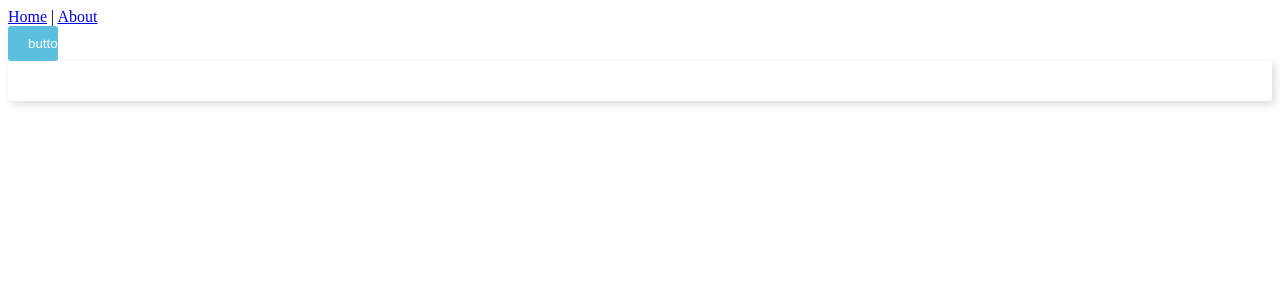
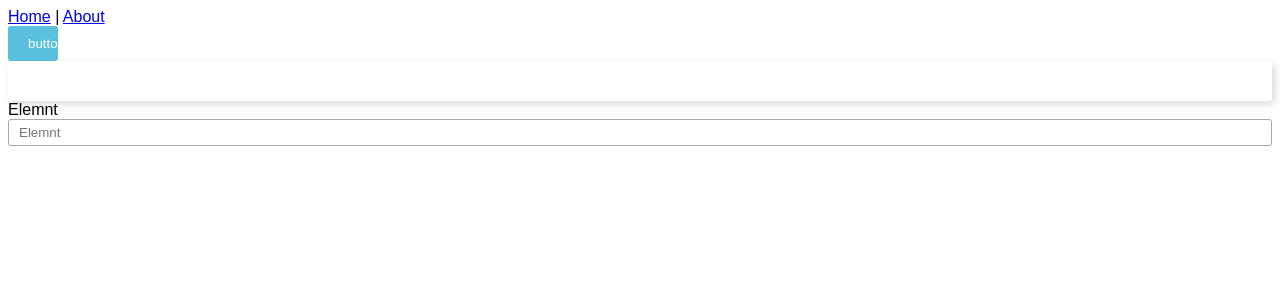
Before and after one commit to ayoubmehd/brief-6-frontend, a Vue app: page / in a window 1280 px wide. Shown: the top 300 px of the page. Built offline with nearby package versions, Linux system fonts and the light colour scheme.

Commit message:
style(ui-element): add style for form elements feat(ui-element): add props for controling the functionality

```diff
--- a/src/App.vue
+++ b/src/App.vue
@@ -6,4 +6,8 @@
   <router-view />
 </template>
 
-<style></style>
+<style>
+:root {
+  font-family: Arial, Helvetica, sans-serif;
+}
+</style>
--- a/src/components/ui-elements/b6f-form-element.vue
+++ b/src/components/ui-elements/b6f-form-element.vue
@@ -1,9 +1,81 @@
-<template>
-  <div></div>
-</template>
+<script>
+import { computed, h } from "vue";
 
-<script>
-export default {};
+export default {
+  props: {
+    element: {
+      type: String,
+      default: "",
+    },
+    text: {
+      type: String,
+      default: "",
+    },
+    value: {
+      type: String,
+      default: "",
+    },
+    vertical: Boolean,
+  },
+  emits: ["input"],
+  render() {
+    return h(
+      "div",
+      { class: `form-group ${this.vertical ? "vertical" : ""}` },
+      [
+        h("label", {}, this.text),
+        h(
+          this.element,
+          {
+            placeholder: this.text,
+            onInput: (event) => {
+              this.inputVal = event.target.value;
+              this.$emit("input", event.target.value);
+            },
+          },
+          ""
+        ),
+      ]
+    );
+  },
+  setup(props, { emit }) {
+    const inputVal = computed({
+      get() {
+        return props.value;
+      },
+      set(val) {
+        emit("input", val);
+      },
+    });
+
+    return { inputVal };
+  },
+};
 </script>
 
-<style></style>
+<style scoped>
+.form-group {
+  display: flex;
+}
+
+.vertical {
+  flex-wrap: wrap;
+}
+
+.vertical * {
+  width: 100%;
+}
+
+label {
+  display: block;
+  width: 30%;
+}
+input {
+  display: block;
+  width: 70%;
+  padding: 5px 10px;
+  border-radius: 3px;
+  border: 1px solid #aaa;
+  outline-color: #949494;
+}
+</style>
--- a/src/views/Home.vue
+++ b/src/views/Home.vue
@@ -2,6 +2,13 @@
   <div class="home">
     <b6f-button size="sm">button</b6f-button>
     <b6f-card></b6f-card>
+    <b6f-form-element
+      element="input"
+      text="Elemnt"
+      :vertical="true"
+      :value="value"
+      @input="value = $event"
+    ></b6f-form-element>
   </div>
 </template>
 
@@ -9,12 +16,19 @@
 // @ is an alias to /src
 import B6fButton from "../components/ui-elements/b6f-button.vue";
 import B6fCard from "../components/ui-elements/b6f-card.vue";
+import B6fFormElement from "../components/ui-elements/b6f-form-element.vue";
 
 export default {
   name: "Home",
   components: {
     B6fButton,
     B6fCard,
+    B6fFormElement,
+  },
+  data() {
+    return {
+      value: "",
+    };
   },
 };
 </script>
```
